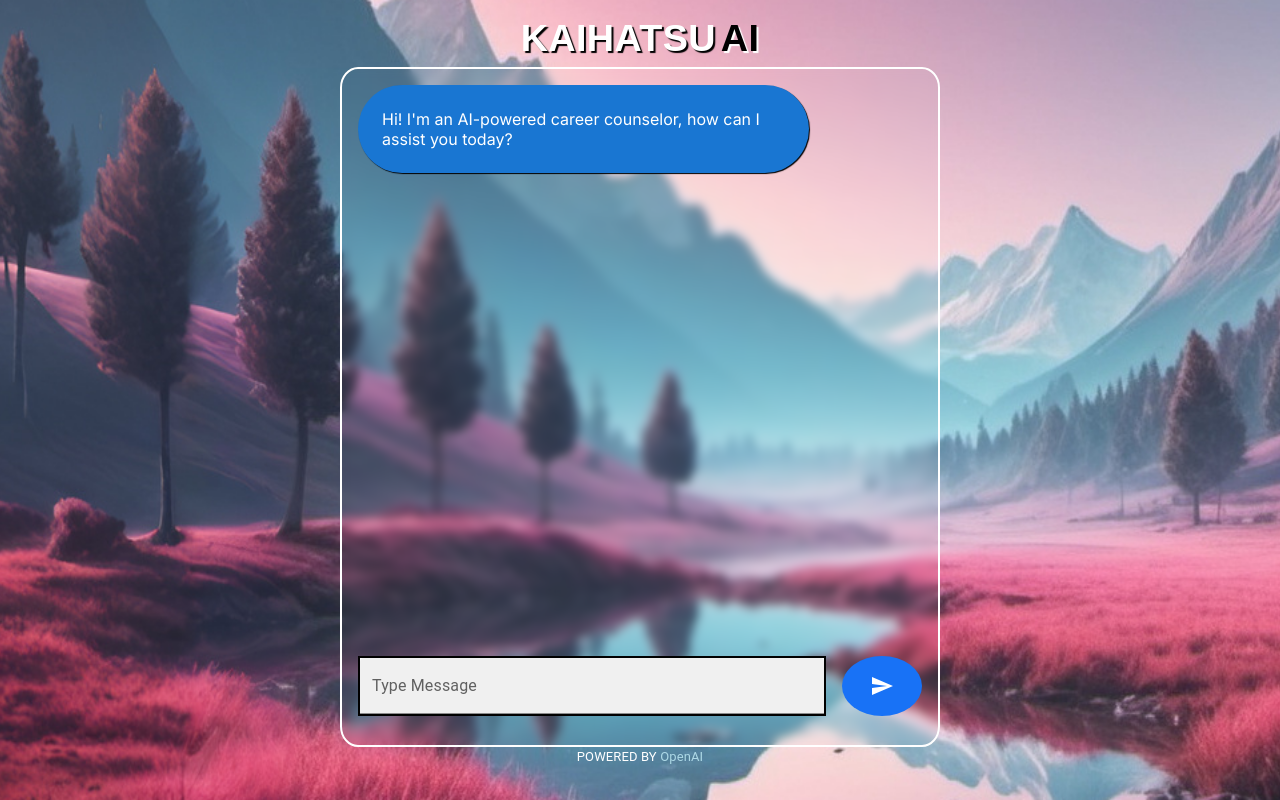
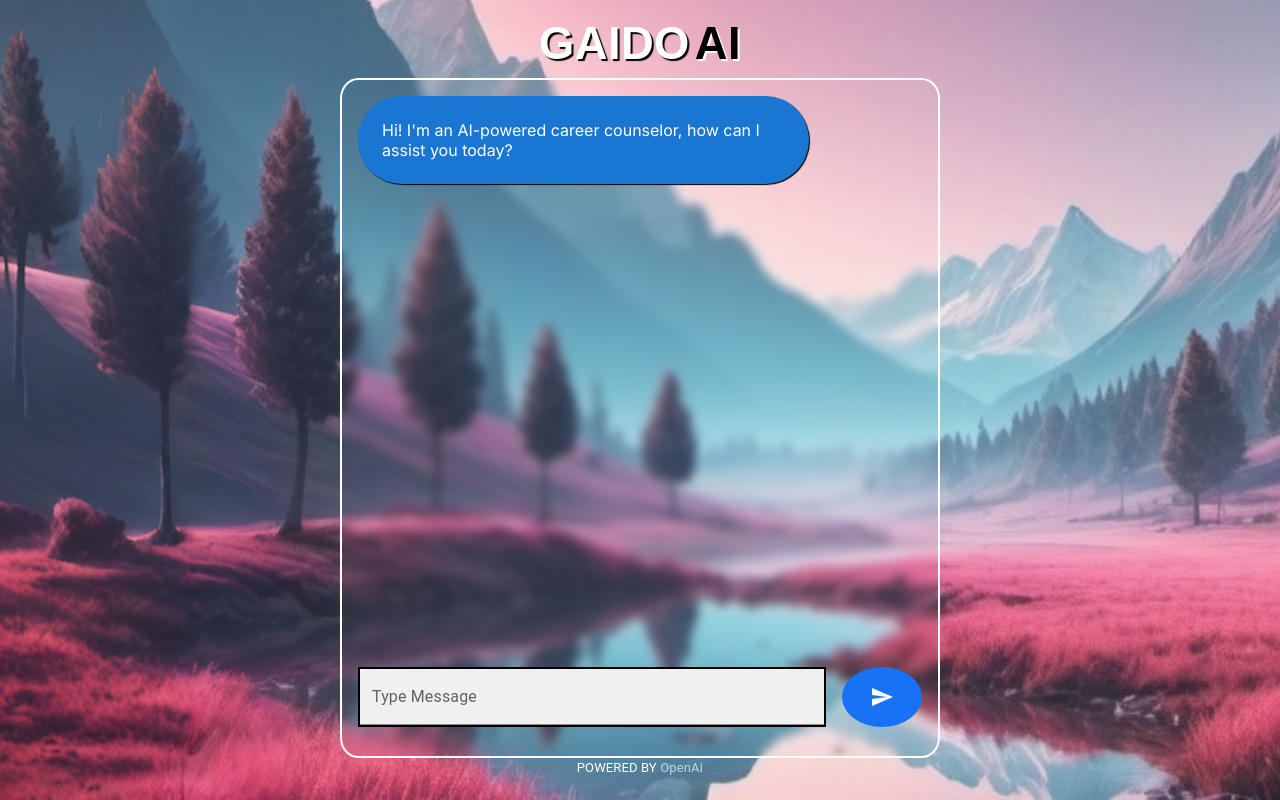
Before and after one commit to connerng/career-counselor-ai, a Next.js app: page / in a window 1280 px wide. Built offline with nearby package versions, Linux system fonts and the light colour scheme.

Commit message:
Changed title

```diff
--- a/app/page.js
+++ b/app/page.js
@@ -99,16 +99,16 @@ export default function Home() {
           <Typography
             sx={{
               fontFamily: 'sans-serif',
-              fontSize: '1cm',
+              fontSize: '1.2cm',
               fontWeight: 'bold',
               color: 'white',
               textShadow: '2px 2px 1px black',
             }}
-          >KAIHATSU</Typography>
+          >GAIDO</Typography>
           <Typography
             sx={{
               fontFamily: 'sans-serif',
-              fontSize: '1cm',
+              fontSize: '1.2cm',
               fontWeight: 'bold',
               color: 'black',
               textShadow: '2px 2px 1px white',
```
